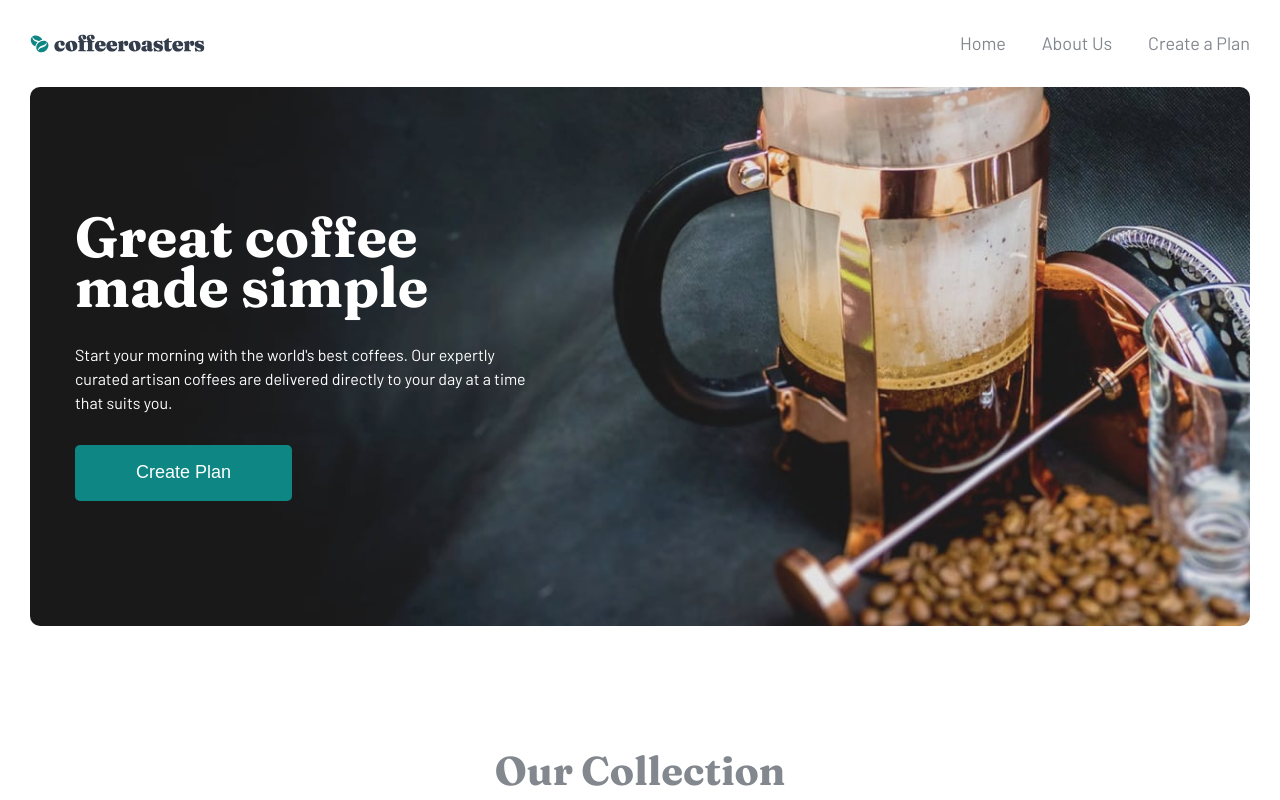
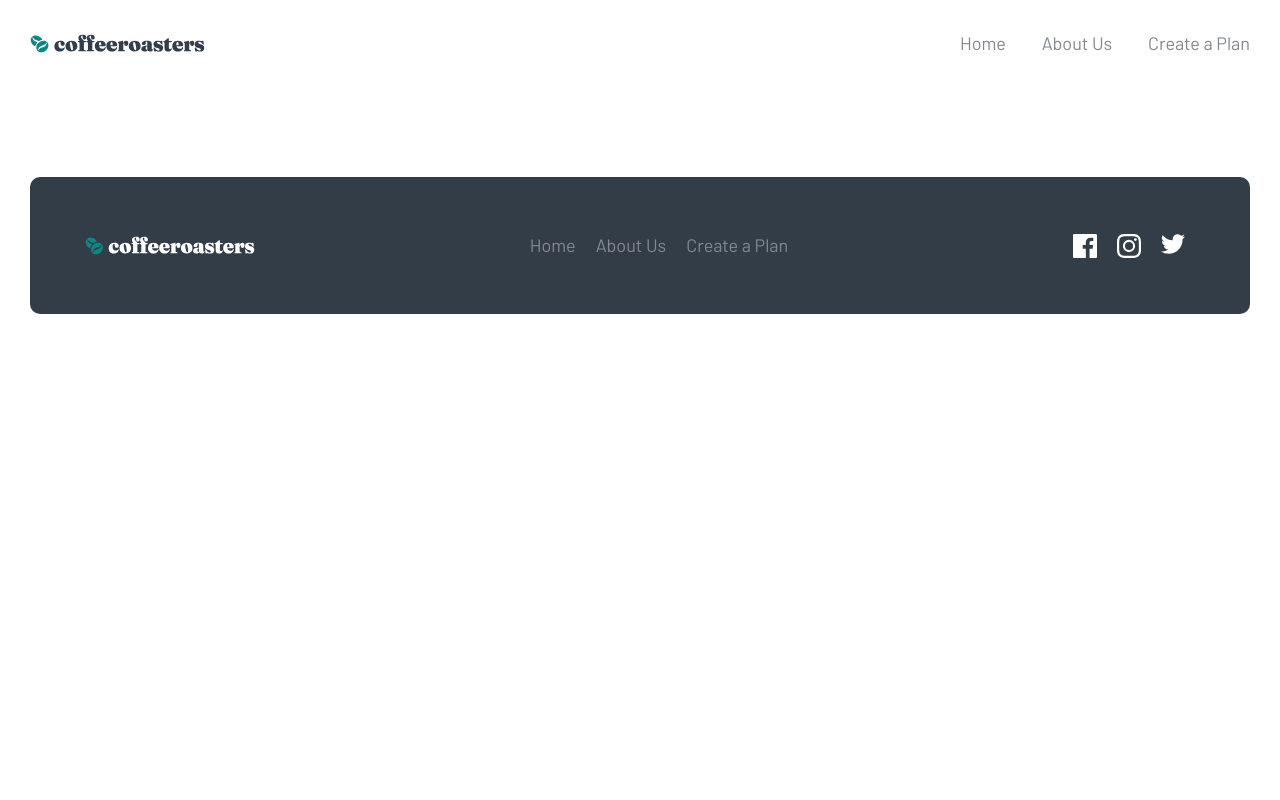
Before and after one commit to MikeDThorpe/coffee-roaster-website, a React (Create React App) app: page / in a window 1280 px wide. Shown: the top 800 px of the page. Built offline with nearby package versions, Linux system fonts and the light colour scheme.

Commit message:
home routing

```diff
--- a/src/App.js
+++ b/src/App.js
@@ -13,7 +13,7 @@
         <Header toggleNav={() => setMobileNav(!mobileNav)} />
         <MobileNavigation toggleNav={() => setMobileNav(!mobileNav)} show={mobileNav} />
         <Switch>
-          <Route exact path="/" component={HomePage} />
+          <Route exact path="/home" component={HomePage} />
           <Route exact path="/about" component={AboutPage} />
           <Route exact path="/subscription" component={SubscriptionPage} />
         </Switch>
```
